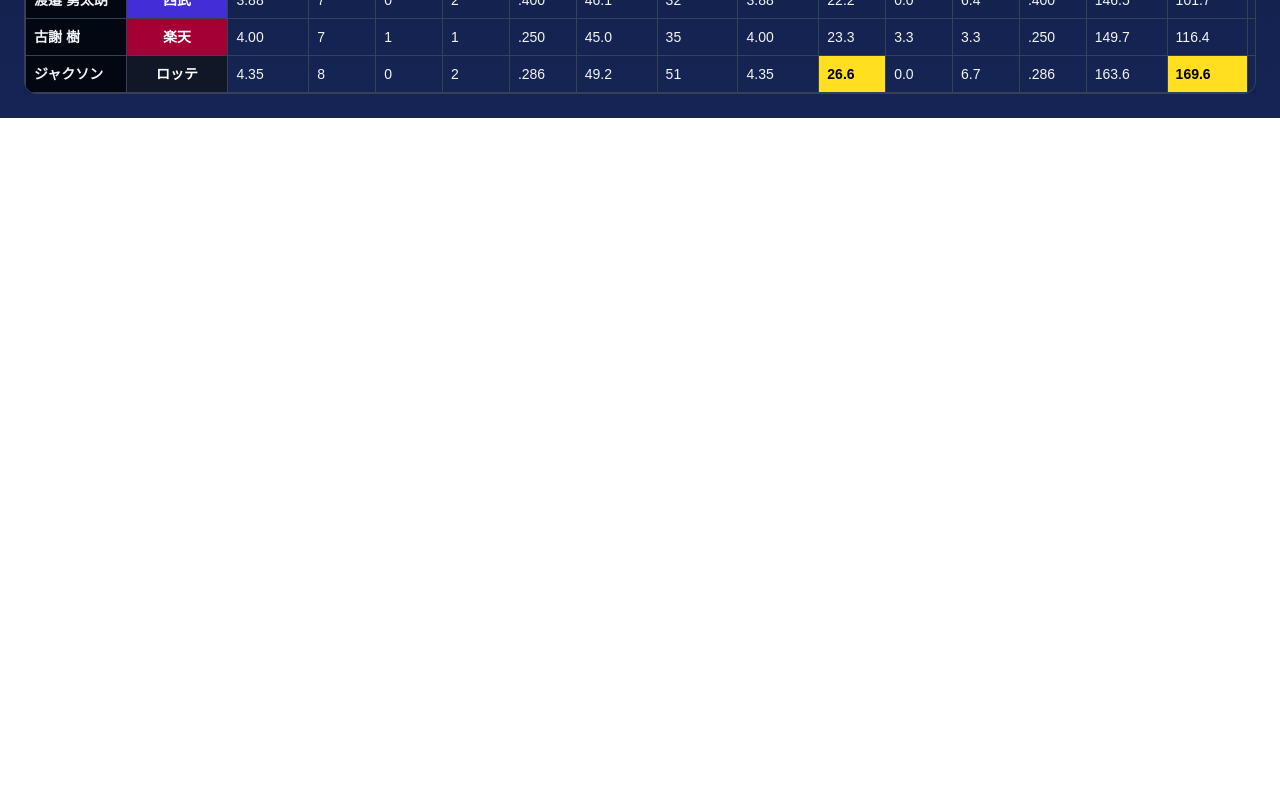
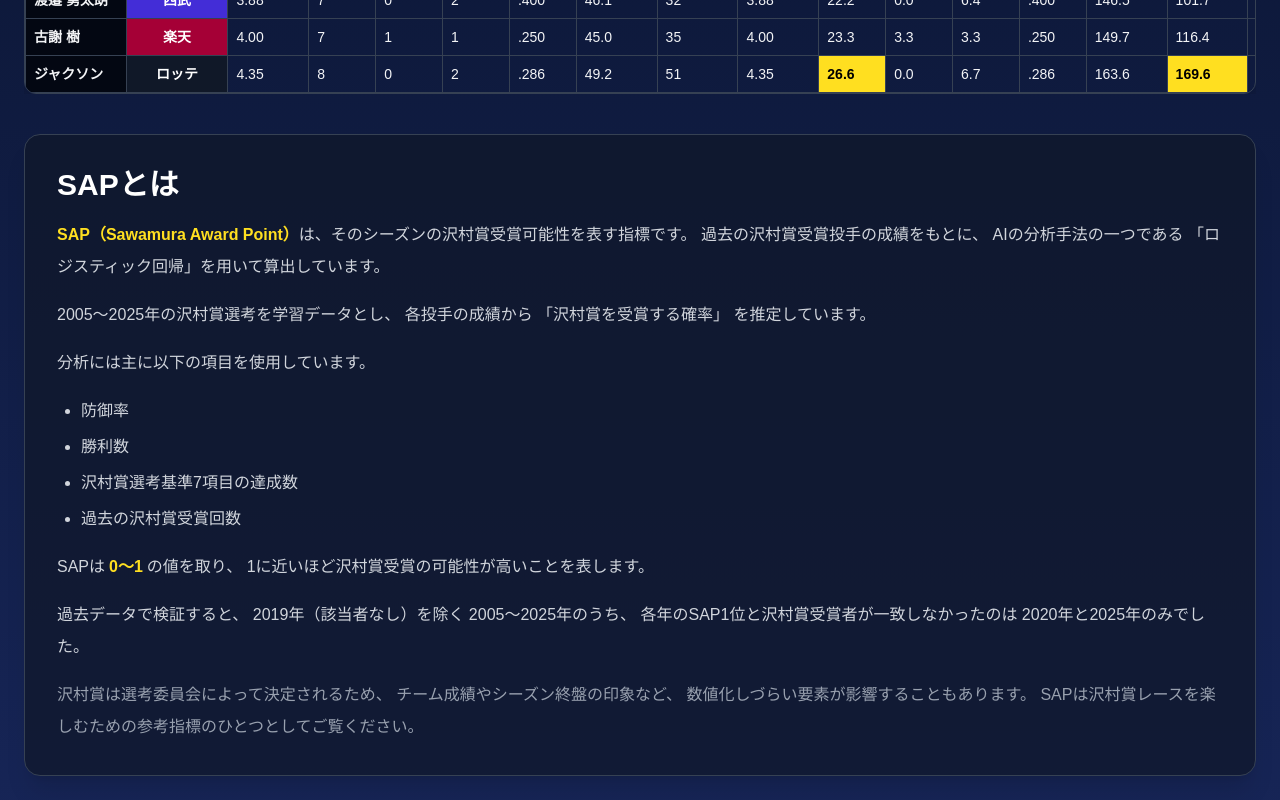
Before and after one commit to yakigraph888-ai/sap-site, a Next.js app: page / in a window 1280 px wide. Shown: the part 1429-2229 px from the top of the page. Before the commit the page ends 1547 px from the top, so only its background shows below. Built offline with nearby package versions, Linux system fonts and the light colour scheme.

Commit message:
Add SAP description section

```diff
--- a/app/page.tsx
+++ b/app/page.tsx
@@ -622,6 +622,83 @@ export default function Home() {
 
       </div>
 
+      {/* SAPとは */}
+        <section
+          className="
+            mt-10
+            rounded-2xl
+            bg-gray-900/70
+            border border-gray-700
+            p-6
+            md:p-8
+            shadow-xl
+          "
+        >
+
+          <h2 className="text-2xl md:text-3xl font-bold text-white mb-4">
+            SAPとは
+          </h2>
+
+          <div className="space-y-4 text-sm md:text-base text-gray-300 leading-8">
+
+            <p>
+              <span className="font-bold text-yellow-300">
+                SAP（Sawamura Award Point）
+              </span>
+              は、そのシーズンの沢村賞受賞可能性を表す指標です。
+              過去の沢村賞受賞投手の成績をもとに、
+              AIの分析手法の一つである
+              「ロジスティック回帰」を用いて算出しています。
+            </p>
+
+            <p>
+              2005〜2025年の沢村賞選考を学習データとし、
+              各投手の成績から
+              「沢村賞を受賞する確率」
+              を推定しています。
+            </p>
+
+            <p>
+              分析には主に以下の項目を使用しています。
+            </p>
+
+            <ul className="list-disc pl-6 space-y-1 text-gray-300">
+
+              <li>防御率</li>
+              <li>勝利数</li>
+              <li>沢村賞選考基準7項目の達成数</li>
+              <li>過去の沢村賞受賞回数</li>
+
+            </ul>
+
+            <p>
+              SAPは
+              <span className="font-bold text-yellow-300 mx-1">
+                0〜1
+              </span>
+              の値を取り、
+              1に近いほど沢村賞受賞の可能性が高いことを表します。
+            </p>
+
+            <p>
+              過去データで検証すると、
+              2019年（該当者なし）を除く
+              2005〜2025年のうち、
+              各年のSAP1位と沢村賞受賞者が一致しなかったのは
+              2020年と2025年のみでした。
+            </p>
+
+            <p className="text-gray-400">
+              沢村賞は選考委員会によって決定されるため、
+              チーム成績やシーズン終盤の印象など、
+              数値化しづらい要素が影響することもあります。
+              SAPは沢村賞レースを楽しむための参考指標のひとつとしてご覧ください。
+            </p>
+
+          </div>
+
+        </section>
+
     </main>
 
   )
```
